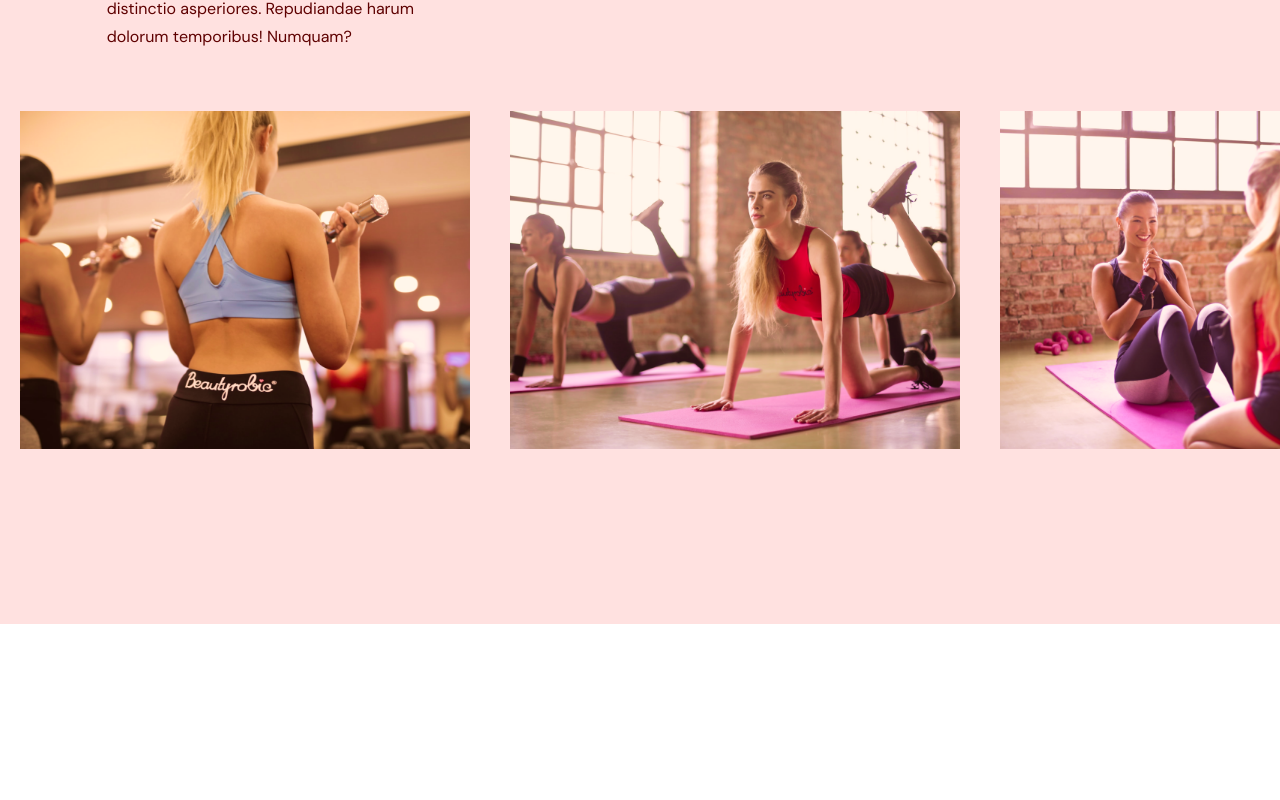
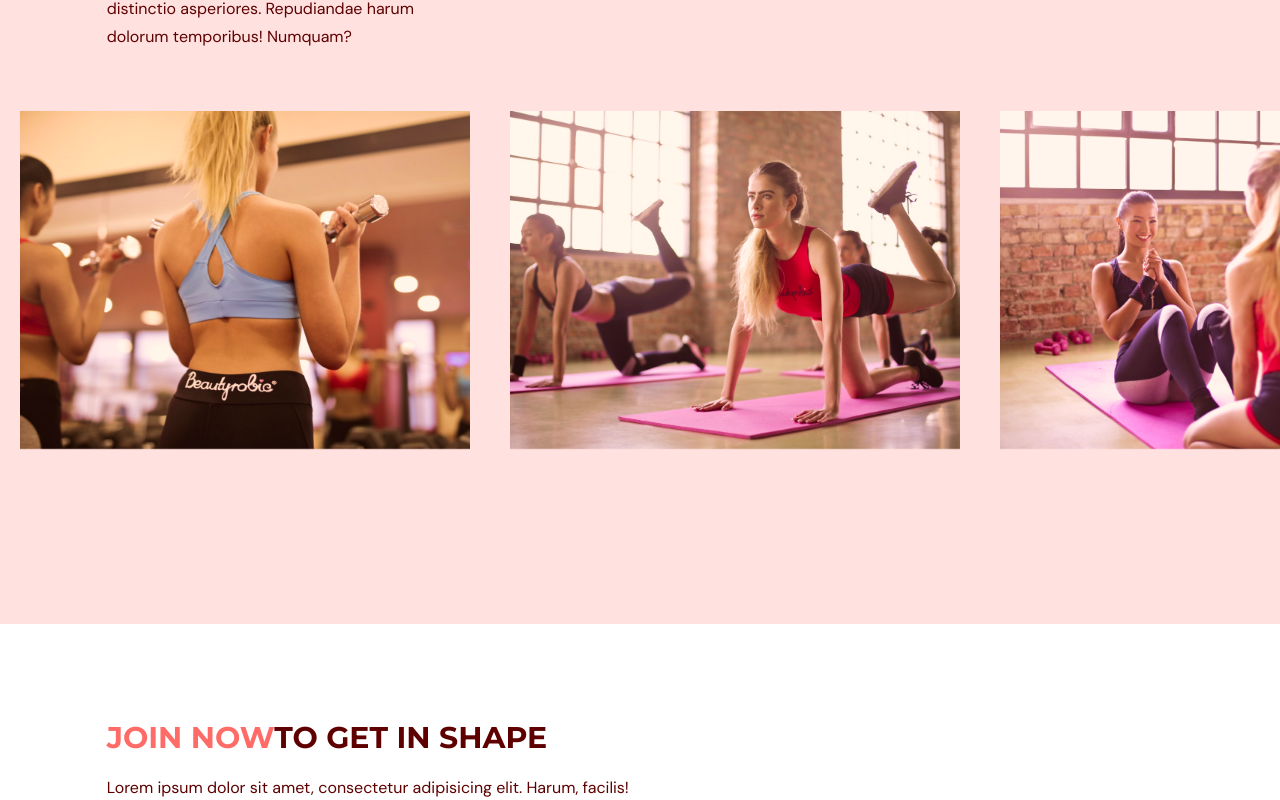
Before and after one commit to bvcr93/gym-web-TS, a React (Vite) app: page / in a window 1280 px wide. Shown: the part 2406-3206 px from the top of the page. Before the commit the page ends 3030 px from the top, so only its background shows below. Built offline with nearby package versions, Linux system fonts and the light colour scheme.

Commit message:
folder structure

```diff
--- a/package.json
+++ b/package.json
@@ -19,6 +19,7 @@
     "react": "^18.2.0",
     "react-anchor-link-smooth-scroll": "^1.0.12",
     "react-dom": "^18.2.0",
+    "react-hook-form": "^7.43.5",
     "react-icons": "^4.8.0"
   },
   "devDependencies": {
--- a/src/App.tsx
+++ b/src/App.tsx
@@ -1,7 +1,8 @@
-import Benefits from "./components/Benefits";
-import Home from "./components/Home";
+import Benefits from "./pages/Benefits";
+import ContactUs from "./pages/ContactUs";
+import Home from "./pages/Home";
 import Nav from "./components/Nav";
-import OurClasses from "./components/OurClasses";
+import OurClasses from "./pages/OurClasses";
 import { AppProvider } from "./context/AppContext";
 
 
@@ -10,12 +11,13 @@
 
   return (
     <AppProvider>
-    <div className="app">
-      <Nav />
-      <Home/>
-      <Benefits/>
-      <OurClasses/>
-    </div>
+      <div className="app">
+        <Nav />
+        <Home />
+        <Benefits />
+        <OurClasses />
+        <ContactUs />
+      </div>
     </AppProvider>
   );
 }
--- a/src/components/Benefits.tsx
+++ b/src/pages/Benefits.tsx
@@ -1,11 +1,11 @@
 import { useAppContext } from "../context/AppContext";
 import { motion } from "framer-motion";
 import { SelectedPage } from "../types/enums";
-import HText from "./HText";
-import Benefit from "./Benefit";
+import HText from "../components/HText";
+import Benefit from "../components/Benefit";
 import { benefits } from "../types/benefitsTypes";
 import { BenefitType } from "../types/benefitsTypes";
-import ActionButton from "./ActionButton";
+import ActionButton from "../components/ActionButton";
 import benefitsImg from "../assets/BenefitsPageGraphic.png"
 
 const Benefits = () => {
--- /dev/null
+++ b/src/pages/ContactUs.tsx
@@ -0,0 +1,44 @@
+import { useForm } from "react-hook-form";
+import { useAppContext } from "../context/AppContext";
+import { motion } from "framer-motion";
+import contactImg from "../assets/ContactUsPageGraphic.png";
+import { SelectedPage } from "../types/enums";
+import HText from "../components/HText";
+type Props = {};
+
+const ContactUs = (props: Props) => {
+  const { setSelectedPage } = useAppContext();
+
+  return (
+    <section id="contactus" className="mx-auto w-5/6 pt-24 scroll-pb-32">
+      <motion.div
+        onViewportEnter={() => setSelectedPage(SelectedPage.ContactUs)}
+      >
+        {/* HEADER */}
+        <motion.div
+          className="md:w-3/5"
+          initial="hidden"
+          whileInView="visible"
+          viewport={{ once: true, amount: 0.5 }}
+          transition={{ duration: 1, delay: 0.2 }}
+          variants={{
+            hidden: { opacity: 0, x: -50 },
+            visible: { opacity: 1, x: 0 },
+          }}
+        >
+          <HText>
+            <span className="text-primary-500">JOIN NOW</span>TO GET IN SHAPE
+          </HText>
+          <p className="my-5">
+            {" "}
+            Lorem ipsum dolor sit amet, consectetur adipisicing elit. Harum,
+            facilis!
+          </p>
+        </motion.div>
+        {/* FORM AND IMAGE */}
+      </motion.div>
+    </section>
+  );
+};
+
+export default ContactUs;
--- a/src/components/OurClasses.tsx
+++ b/src/pages/OurClasses.tsx
@@ -2,8 +2,8 @@
 import { useAppContext } from "../context/AppContext";
 import { motion } from "framer-motion";
 import { SelectedPage } from "../types/enums";
-import HText from "./HText";
-import Class from "./Class";
+import HText from "../components/HText";
+import Class from "../components/Class";
 import { classes } from "../types/classTypes";
 
 type Props = {};
```
Also changed, not shown: src/pages/Home.tsx (renamed from src/components/Home.tsx, +12 -12 lines), src/assets/ContactUsPageGraphic.png (added), 1 other file (tests, documents, lock files or other folders).
